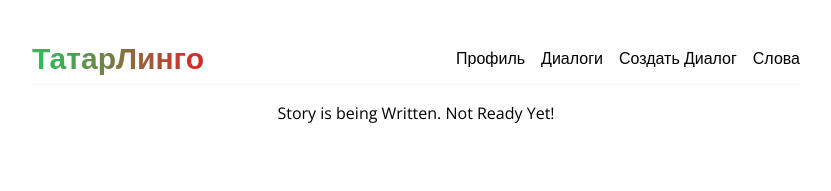
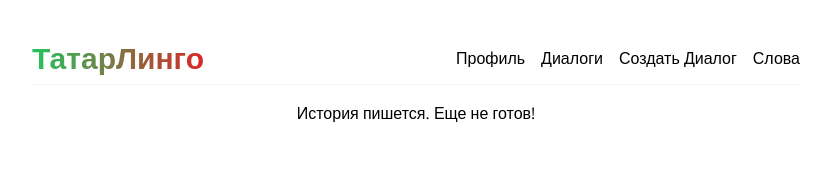
Before and after one commit to nikolina2k/language-app-front, a React (Vite) app: page /chat/1 in a window 1280 px wide. Shown: the top 191 px of the page, without its empty margins (224-1055 px from the left). Built offline with nearby package versions, Linux system fonts and the light colour scheme.

Commit message:
small changes and translation

```diff
--- a/package.json
+++ b/package.json
@@ -17,7 +17,8 @@
     "html-entities": "^2.4.0",
     "react": "^18.2.0",
     "react-dom": "^18.2.0",
-    "react-router-dom": "^6.15.0"
+    "react-router-dom": "^6.15.0",
+    "react-toastify": "^9.1.3"
   },
   "devDependencies": {
     "@types/react": "^18.2.15",
--- a/src/components/Dialogs/Chat.jsx
+++ b/src/components/Dialogs/Chat.jsx
@@ -13,7 +13,7 @@ const ChatRoom = () => {
 
   if (id!=11) {
 
-    return <div className="mt-4">Story is being Written. Not Ready Yet!</div>;
+    return <div className="mt-4">История пишется. Еще не готов!</div>;
   }
 
   const [messages, setMessages] = useState([]);
--- a/src/components/Dialogs/ExampleDialog.jsx
+++ b/src/components/Dialogs/ExampleDialog.jsx
@@ -155,11 +155,13 @@ const storyData = {
       },
       "happy_end":
       {
-        "dialog": "Алар нинди генә юл сайласалар да, Айше белән Эмирның мәхәббәт тарихы мәхәббәт көченә һәм ике йөрәк берлектә тормыш тәкъдим итә алган матур маҗараларга васыять булып калды."
+        "dialog": "Алар нинди генә юл сайласалар да, Айше белән Эмирның мәхәббәт тарихы мәхәббәт көченә һәм ике йөрәк берлектә тормыш тәкъдим итә алган матур маҗараларга васыять булып калды.",
+        "options": null
       },
       "engagement_end":
       {
-        "dialog": "Алар нинди генә юл сайласалар да, Айше белән Эмирның мәхәббәт тарихы мәхәббәт көченә һәм ике йөрәк берлектә тормыш тәкъдим итә алган матур маҗараларга васыять булып калды."
+        "dialog": "Алар нинди генә юл сайласалар да, Айше белән Эмирның мәхәббәт тарихы мәхәббәт көченә һәм ике йөрәк берлектә тормыш тәкъдим итә алган матур маҗараларга васыять булып калды.",
+        "options": null
       }
 }
 
```
Also changed, not shown: 1 other file (tests, documents, lock files or other folders).
